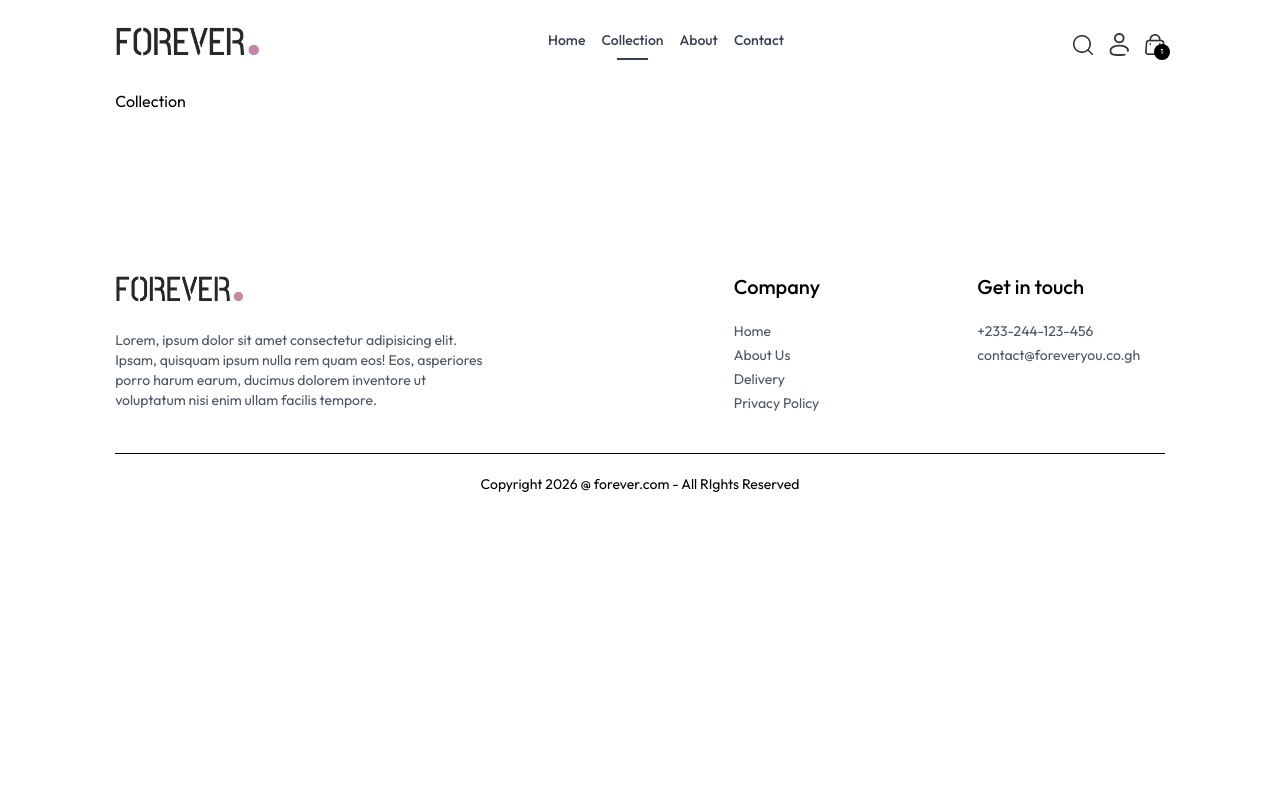
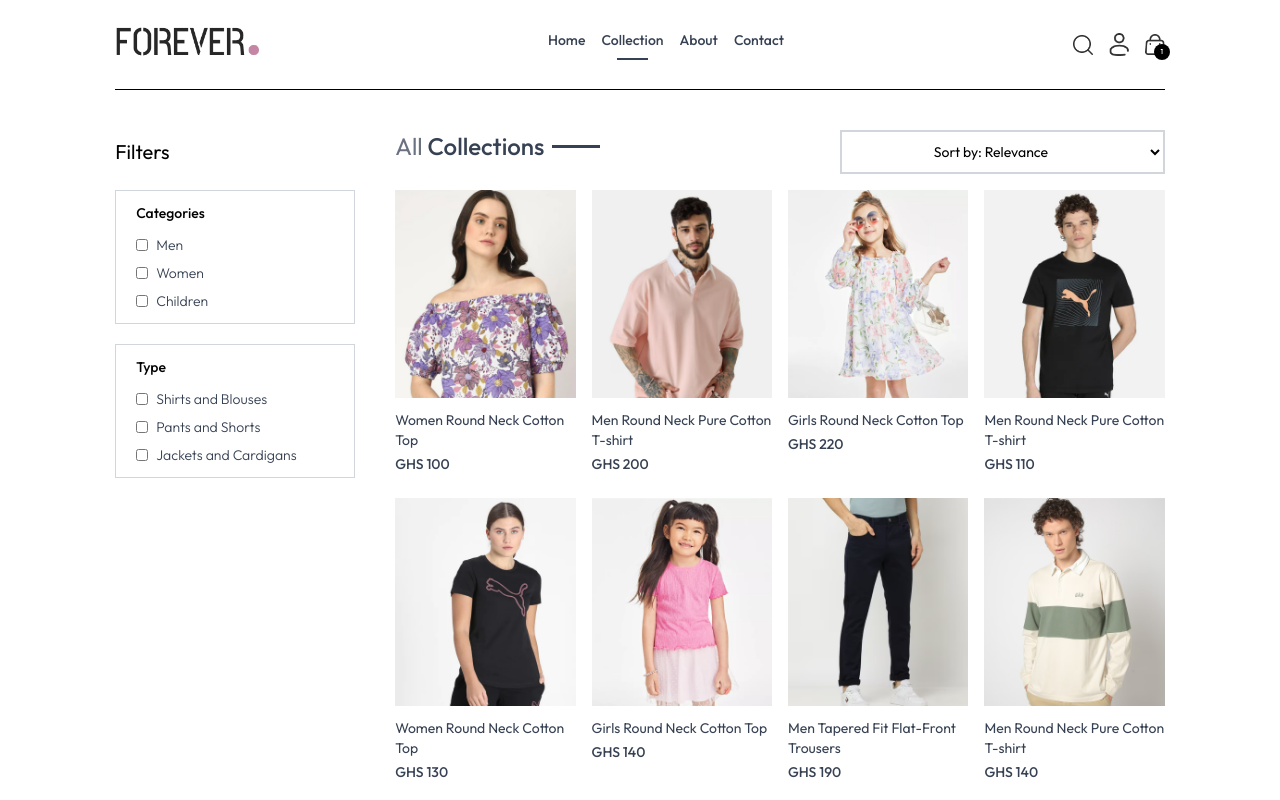
Before and after one commit to ranscky/ecomm-app, a React (Vite) app in the folder frontend/: page /collection in a window 1280 px wide. Shown: the top 800 px of the page. Built offline with nearby package versions, Linux system fonts and the light colour scheme.

Commit message:
added the collections page and worked on the product filter feature

```diff
--- a/frontend/src/components/Footer.jsx
+++ b/frontend/src/components/Footer.jsx
@@ -1,5 +1,6 @@
 import React from 'react'
 import { assets } from '../assets/assets'
+import { NavLink } from 'react-router-dom'
 
 const Footer = () => {
   return (
@@ -7,16 +8,24 @@ const Footer = () => {
         <div className='flex flex-col sm:grid grid-cols-[3fr_1fr_1fr] gap-14 my-10 mt-40 text-sm'>
             <div>
                 <img src={assets.logo} alt="" className='mb-5 w-32'/>
-                <p className='w-full md:w-2/3 text-gray-600'>Lorem, ipsum dolor sit amet consectetur adipisicing elit. Ipsam, quisquam ipsum nulla rem quam eos! Eos, asperiores porro harum earum, ducimus dolorem inventore ut voluptatum nisi enim ullam facilis tempore.</p>
+                <p className='w-full md:w-2/3 text-gray-600'></p>
             </div>
 
             <div>
                 <p className='text-xl font-medium mb-5'>Company</p>
                 <ul className='flex flex-col gap-1 text-gray-600'>
-                    <li>Home</li>
-                    <li>About Us</li>
-                    <li>Delivery</li>
-                    <li>Privacy Policy</li>
+                    <NavLink to='/'>
+                        <li>Home</li>
+                    </NavLink>
+                    <NavLink to='/about'>
+                        <li>About Us</li>
+                    </NavLink>
+                    <NavLink>
+                        <li>Delivery</li>
+                    </NavLink>
+                    <NavLink>
+                        <li>Privacy Policy</li>
+                    </NavLink>
                 </ul>
             </div>
 
--- a/frontend/src/components/Newsletter.jsx
+++ b/frontend/src/components/Newsletter.jsx
@@ -13,7 +13,7 @@ const Newsletter = () => {
 
         <form className='w-full sm:w-1/2 flex items-center gap-3 mx-auto my-6 border pl-3'>
             <input className='w-full sm:flex-1 outline-none' type="email" name="" id="" placeholder='Enter your email' required/>
-            <button className='bg-black text-white text-xs px-10 py-4' type="submit">Subscribe</button>
+            <button className='bg-black cursor-pointer text-white text-xs px-10 py-4' type="submit">Subscribe</button>
         </form>
     </div>
   )
--- a/frontend/src/pages/Collection.jsx
+++ b/frontend/src/pages/Collection.jsx
@@ -1,8 +1,112 @@
-import React from 'react'
+import React, { useContext, useEffect, useState } from 'react'
+import { ShopContext } from '../context/ShopContext'
+import { assets } from '../assets/assets'
+import Title from '../components/Title'
+import ProductItem from '../components/ProductItem'
 
 const Collection = () => {
+
+  const { products } = useContext(ShopContext);
+  const [showFilter, setShowFilter] = useState(false);
+  const [category, setCategory] = useState([]);
+  const [subCategory, setSubCategory] = useState([]);
+
+  const toggleCategory = (e) => {
+    if (category.includes(e.target.value)) {
+      setCategory(prev=>prev.filter(item => item !== e.target.value))
+    } else {
+      setCategory(prev => [...prev, e.target.value])
+    }
+  }
+
+  const togglesubCategory = (e) => {
+    if (category.includes(e.target.value)) {
+      setCategory(prev=>prev.filter(item => item !== e.target.value))
+    } else {
+      setCategory(prev => [...prev, e.target.value])
+    }
+  }
+
+  const filterProducts = (() => {
+    let productCopy = products.slice();
+
+    if (category.length > 0) {
+      productCopy = productCopy.filter(item => category.includes(item.category))
+    }
+
+    if (subCategory.length > 0) {
+      productCopy = productCopy.filter(item => subCategory.includes(item.subCategory))
+    }
+
+    return productCopy;
+  })();
+
   return (
-    <div>Collection</div>
+    <div className='flex flex-cols sm:flex-row gap-1 sm:gap-10 pt-10 border-t'>
+
+      {/* Filter Options */}
+      <div className='min-w-60'>
+        <p className='my-2 text-xl flex items-center cursor-pointer gap-2' onClick={()=>setShowFilter(!showFilter)}>
+          Filters
+          <img src={assets.dropdown_icon} alt="" className={`h-3 sm:hidden ${showFilter ? 'rotate-90' : ''}`}/>
+        </p>
+
+        {/* Category Filter */}
+        <div className={`border border-gray-300 pl-5 py-3 mt-6 ${showFilter ? '' : 'hidden'} sm:block`}>
+          <p className='mb-3 text-sm font-medium'>Categories</p>
+          <div className='flex flex-col gap-2 text-sm font-light text-gray-700'>
+            <p className='flex gap-2'>
+              <input type="checkbox" className='w-3' value={'Men'} onChange={toggleCategory}/> Men
+            </p>
+            <p className='flex gap-2'>
+              <input type="checkbox" className='w-3' value={'Women'} onChange={toggleCategory}/> Women
+            </p>
+            <p className='flex gap-2'>
+              <input type="checkbox" className='w-3' value={'Kids'} onChange={toggleCategory}/> Children
+            </p>
+          </div>
+        </div>
+        {/* Sub Categories */}
+        <div className={`border border-gray-300 pl-5 py-3 my-5 ${showFilter ? '' : 'hidden'} sm:block`}>
+          <p className='mb-3 text-sm font-medium'>Type</p>
+          <div className='flex flex-col gap-2 text-sm font-light text-gray-700'>
+            <p className='flex gap-2'>
+              <input type="checkbox" className='w-3' value={'Shirts and Blouses'} onChange={togglesubCategory}/> Shirts and Blouses
+            </p>
+            <p className='flex gap-2'>
+              <input type="checkbox" className='w-3' value={'Pants and Shorts'} onChange={togglesubCategory}/> Pants and Shorts
+            </p>
+            <p className='flex gap-2'>
+              <input type="checkbox" className='w-3' value={'Jackets and Cardigans'} onChange={togglesubCategory}/> Jackets and Cardigans
+            </p>
+          </div>
+        </div>
+      </div>
+
+      <div className='flex-1'>
+        <div className='flex justify-between text-base sm:text-2xl mb-4'>
+          <Title text1={'All'} text2={'Collections'} />
+
+          {/* Product Sort */}
+          <select name="" id="" className='border-2 border-gray-300 text-sm px-22'>
+            <option value="">Sort by: Relevance</option>
+            <option value="">Sort by: Low to High</option>
+            <option value="">Sort by: High to Low</option>
+          </select>
+        </div>
+
+        {/* Map Products */}
+        <div className='grid grid-cols-2 md:grid-cols-3 lg:grid-cols-4 gap-4 gap-y-6'>
+          {
+            filterProducts.map((item, index)=>(
+              <ProductItem key={index} id={item._id} image={item.image} name={item.name} price={item.price}>
+
+              </ProductItem>
+            ))
+          }
+        </div>
+      </div>
+    </div>
   )
 }
 
```
